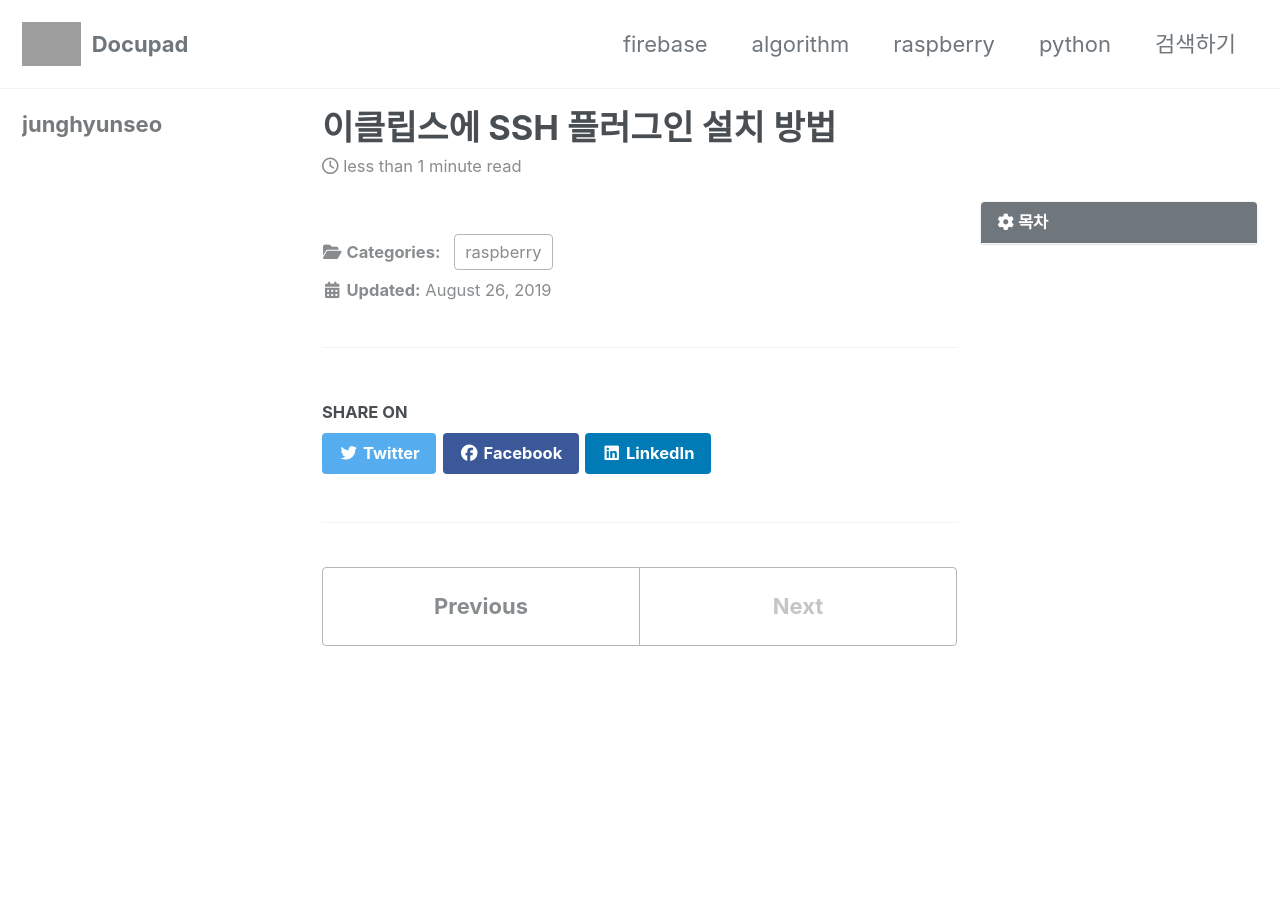
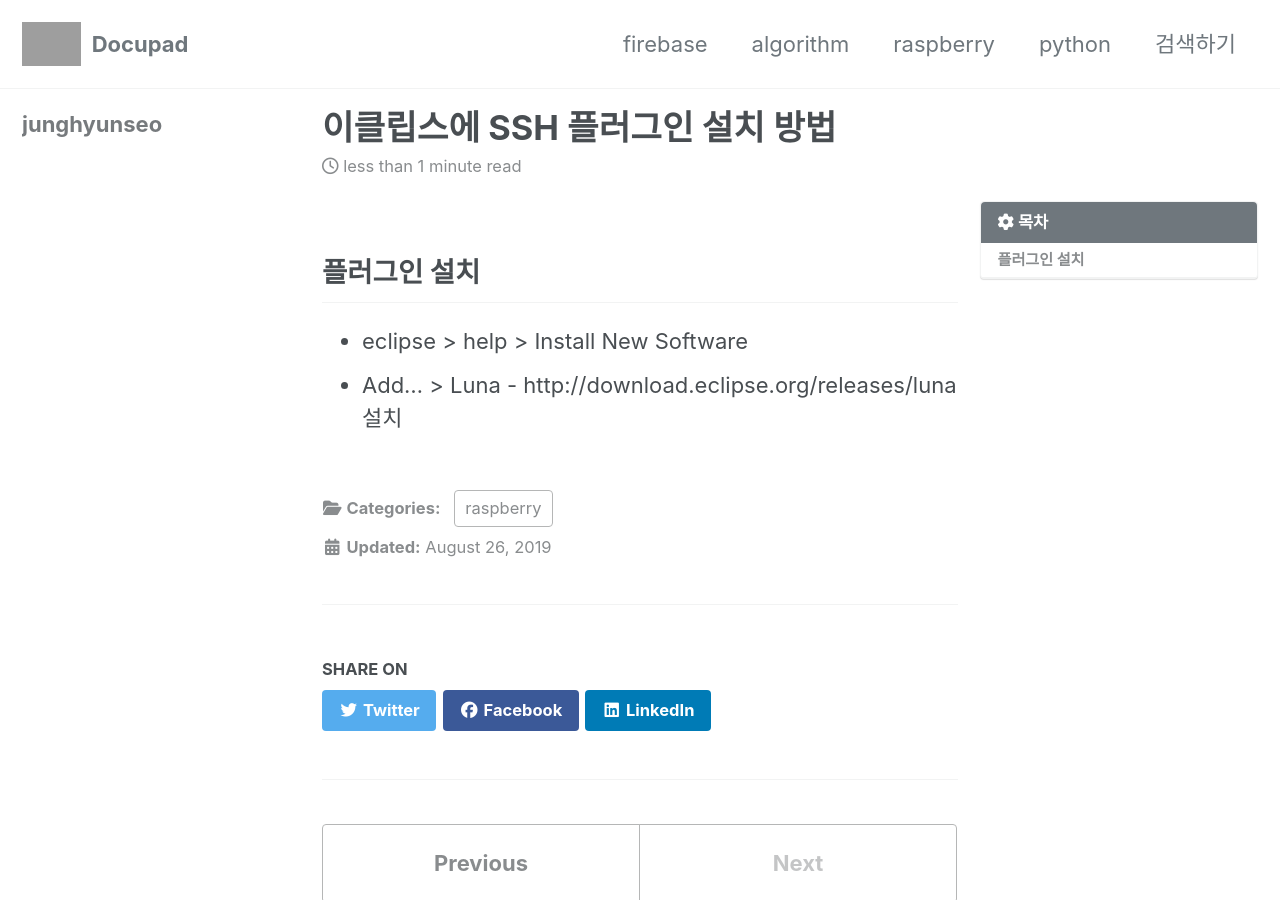
Before and after one commit to junghyunseo0105/docupad, a Jekyll site: the page built from _posts/2019-08-26-이클립스에-SSH-플러그인-설치-방법.md, in a window 1280 px wide and 900 px high. Built offline with Jekyll 4.4.1, drawn with Linux system fonts in a browser that asks for light colours; cached includes are drawn as plain includes; nearby versions of some CDN libraries; grey boxes are pictures that could not be loaded.

Commit message:
Update 2019-08-26-이클립스에-SSH-플러그인-설치-방법.md

```diff
--- a/_posts/2019-08-26-이클립스에-SSH-플러그인-설치-방법.md
+++ b/_posts/2019-08-26-이클립스에-SSH-플러그인-설치-방법.md
@@ -6,3 +6,7 @@ toc: true
 toc_label: "목차"
 toc_icon: "cog"
 ---
+
+## 플러그인 설치
+* eclipse > help > Install New Software
+* Add... > Luna - http://download.eclipse.org/releases/luna 설치
```
